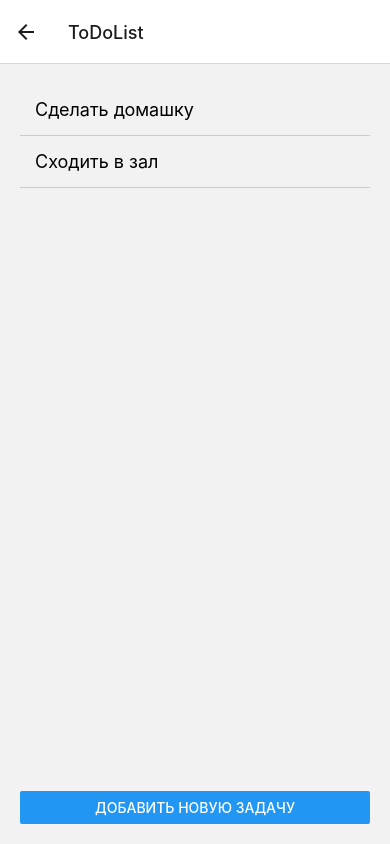
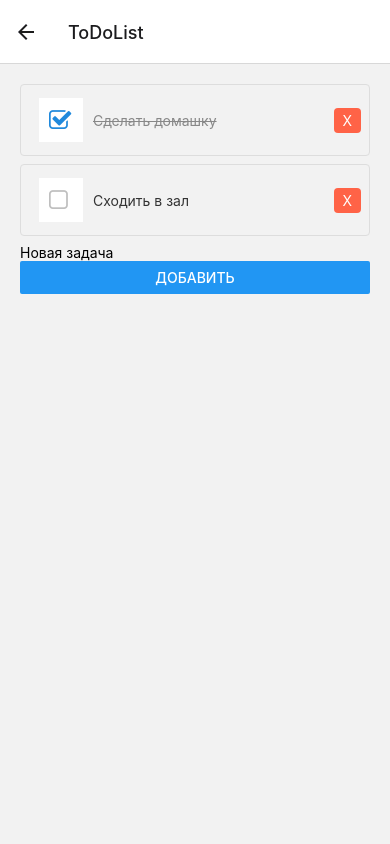
Before and after one commit to shewafem/react-native-app, a React Native app: screen /ToDoList in a window 390 px wide. Built offline with nearby package versions, Linux system fonts and the light colour scheme.

Commit message:
added hooks

```diff
--- /dev/null
+++ b/components/TodoItem.js
@@ -0,0 +1,72 @@
+import React from "react";
+import { View, Text, Button, StyleSheet, TouchableOpacity} from "react-native";
+//импортируем стильные чекбоксы
+import { CheckBox, Icon } from '@rneui/themed';
+
+export default function TodoItem({ task, deleteTask, toggleCompleted }) {
+	return (
+		<View style={styles.todoItem}>
+		{/* Чекбокс для переключения задачи в состояние выполнено/не выполнено
+		При нажатии происходит смена состояния с помощью toggleCompleted*/}
+			<CheckBox
+				checked={task.completed}
+				onPress={() => toggleCompleted(task.id)}
+				style={styles.checkbox}
+			/>
+			<Text
+			//Описываем стили в зависимости от состояния задачи (зачеркнуто/не зачеркнуто)
+				style={[
+					styles.todoItemText,
+					task.completed && styles.completed
+				]}
+			>
+				{task.text}
+
+			</Text>
+			<TouchableOpacity
+				//Удаление задачи при нажатии с помощью deleteTask()
+				onPress={() => deleteTask(task.id)}
+				style={styles.deleteButton}
+			>
+				<Text style={styles.deleteButtonText}>X</Text>
+			</TouchableOpacity>
+		</View>
+	);
+}
+
+//Определение стилей
+
+const styles = StyleSheet.create({
+	todoItem: {
+		flexDirection: 'row',
+		justifyContent: 'space-between',
+		alignItems: 'center',
+		marginBottom: 8,
+		padding: 8,
+		borderWidth: 1,
+		borderColor: '#ddd',
+		borderRadius: 4,
+	},
+	todoItemText: {
+		flex: 1,
+		marginRight: 8,
+		color: '#333',
+	},
+	completed: {
+		textDecorationLine: 'line-through',
+		color: '#888',
+	},
+	deleteButton: {
+		backgroundColor: '#ff6347',
+		paddingVertical: 4,
+		paddingHorizontal: 8,
+		borderRadius: 4,
+		width: '8%',
+	},
+	deleteButtonText: {
+		color: '#fff',
+	},
+	checkbox: {
+		marginRight: 8,
+	},
+});
--- /dev/null
+++ b/components/TodoList.js
@@ -0,0 +1,53 @@
+import React, { useState } from "react";
+import { View, TextInput, Button } from "react-native";
+import TodoItem from "./TodoItem";
+
+export default function TodoList() {
+	// Хук состояния для наших задач [геттер, сеттер]
+	const [tasks, setTasks] = useState([
+		{ id: 1, text: "Сделать домашку", completed: true },
+		{ id: 2, text: "Сходить в зал", completed: false },
+	]);
+
+	// Хук состояния для текста [геттер, сеттер]
+	const [text, setText] = useState("");
+
+	// Функция добавления задачи
+	function addTask() {
+		const newTask = { id: Date.now(), text, completed: false };
+		setTasks([...tasks, newTask]);
+		setText("");
+	}
+	// Функция удаления задачи
+	function deleteTask(id) {
+		setTasks(tasks.filter((task) => task.id !== id));
+	}
+	// Функция для переключения выполнения
+	function toggleCompleted(id) {
+		setTasks(
+			tasks.map((task) =>
+				task.id === id ? { ...task, completed: !task.completed } : task
+			)
+		);
+	}
+
+	// Render TodoList Component
+	return (
+		<View>
+			{tasks.map((task) => (
+				<TodoItem
+					key={task.id}
+					task={task}
+					deleteTask={deleteTask}
+					toggleCompleted={toggleCompleted}
+				/>
+			))}
+			<TextInput
+				value={text}
+				onChangeText={setText}
+				placeholder="Новая задача"
+			/>
+			<Button title="Добавить" onPress={addTask} />
+		</View>
+	);
+}
--- a/package.json
+++ b/package.json
@@ -10,17 +10,19 @@
   },
   "dependencies": {
     "@expo/metro-runtime": "~3.2.1",
+    "@react-native-community/checkbox": "^0.5.17",
     "@react-navigation/native": "^6.1.17",
     "@react-navigation/stack": "^6.3.29",
+    "@rneui/themed": "^4.0.0-rc.8",
     "expo": "~51.0.14",
     "expo-status-bar": "~1.12.1",
     "react": "18.2.0",
     "react-dom": "18.2.0",
     "react-native": "0.74.2",
+    "react-native-gesture-handler": "~2.16.1",
     "react-native-safe-area-context": "^4.10.5",
     "react-native-screens": "^3.32.0",
-    "react-native-web": "~0.19.10",
-    "react-native-gesture-handler": "~2.16.1"
+    "react-native-web": "~0.19.10"
   },
   "devDependencies": {
     "@babel/core": "^7.20.0"
--- a/screens/ToDoListScreen.js
+++ b/screens/ToDoListScreen.js
@@ -1,27 +1,14 @@
 // screens/ToDoListScreen.js
 import React, { useState } from "react";
 import { View, Text, FlatList, StyleSheet, Button } from "react-native";
+import TodoList from "../components/TodoList";
+
 
 function ToDoListScreen({ navigation }) {
-    //Список дел
-	const toDoList = ([
-		{ id: "1", task: "Сделать домашку" },
-		{ id: "2", task: "Сходить в зал" },
-	]);
-    //Вью со списком наших дел и кнопкой для добавления новой задачи
+	//Вью со списком наших дел и кнопкой для добавления новой задачи
 	return (
 		<View style={styles.container}>
-			<FlatList
-				data={toDoList}
-				keyExtractor={(item) => item.id}
-				renderItem={({ item }) => (
-					<Text style={styles.item}>{item.task}</Text>
-				)}
-			/>
-			<Button
-				title="Добавить новую задачу"
-				onPress={() => navigation.navigate("AddToDo")}
-			/>
+			<TodoList />
 		</View>
 	);
 }
@@ -31,12 +18,6 @@ const styles = StyleSheet.create({
 		flex: 1,
 		padding: 20,
 	},
-	item: {
-		padding: 15,
-		fontSize: 18,
-		borderBottomWidth: 1,
-		borderBottomColor: "#ccc",
-	},
 });
 
 export default ToDoListScreen;
```
Also changed, not shown: 1 other file (tests, documents, lock files or other folders).
